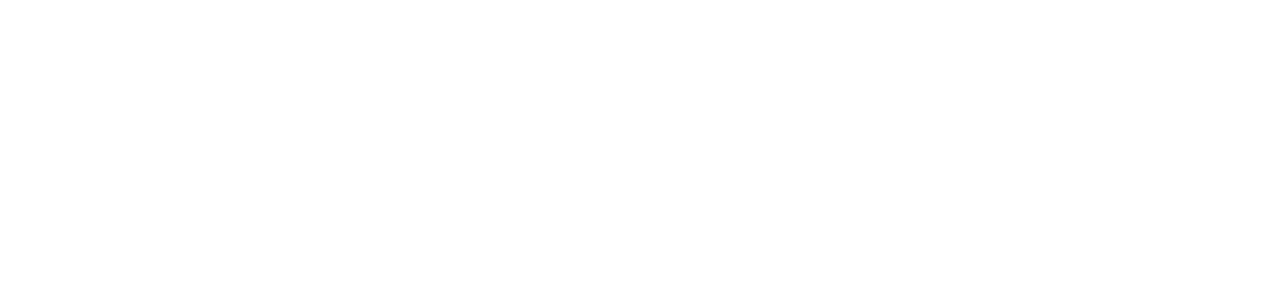
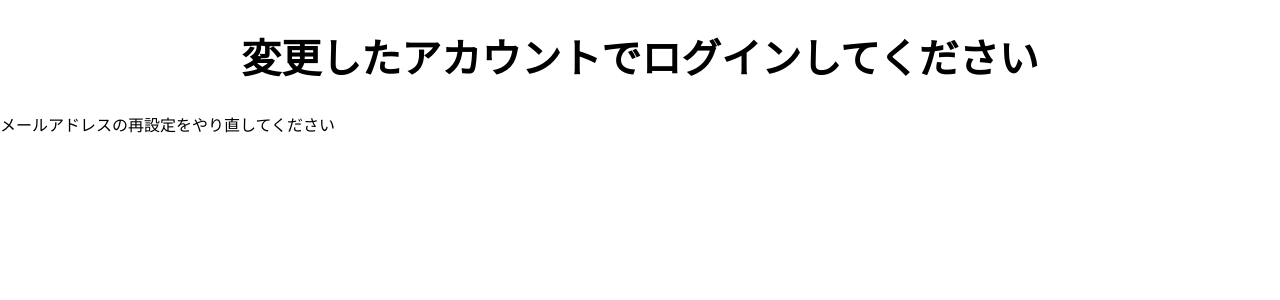
Before and after one commit to HICS-ppp/test2, a React (Create React App) app: page /accounterror in a window 1280 px wide. Before the commit this address had no page. Shown: the top 300 px of the page. Built offline with nearby package versions, Linux system fonts and the light colour scheme.

Commit message:
12/14 米村

```diff
--- a/src/App.tsx
+++ b/src/App.tsx
@@ -28,6 +28,7 @@
 import Login_user from "./usermenu/login_user";
 import Loginuser_loading from "./usermenu/loginuser_loading";
 import Loginusererror from "./usermenu/loginusererror";
+import Accounterror from "./usermenu/accounterror";
 
 function App() {
   return (
@@ -61,6 +62,7 @@
             <Route path={'/loginuser'} element={<Login_user/>}/>
             <Route path={'/loginuser_loading'} element={<Loginuser_loading/>}/>
             <Route path={'/loginusererror'} element={<Loginusererror/>}/>
+            <Route path={'/accounterror'} element={<Accounterror/>}/>
 
 
 
--- /dev/null
+++ b/src/usermenu/accounterror.tsx
@@ -0,0 +1,16 @@
+import React from "react";
+import {Link} from "react-router-dom"
+
+
+
+const Accounterror = () => {
+    return (
+        <>
+           <h1>変更したアカウントでログインしてください</h1>
+        <p>メールアドレスの再設定をやり直してください</p>
+        </>
+
+    );
+};
+
+export default Accounterror;
--- a/src/usermenu/login_user.tsx
+++ b/src/usermenu/login_user.tsx
@@ -9,10 +9,6 @@
     const userID = window.localStorage.getItem('localID')
     console.log(userID)
 
-    if(userID!==null){
-        window.location.href =  "/loginuser_loading"
-    }
-
     const handleSubmit =  (e:any) => {
         e.preventDefault();
         window.location.href = "/loginuser_loading"
@@ -20,7 +16,6 @@
 
     return (
         <>
-
             {/* onSubmitを追加↓ */}
             < form onSubmit={handleSubmit}>
                 <h1 className="loginpage1">再度ログインしてください</h1>
--- a/src/usermenu/loginuser_loading.tsx
+++ b/src/usermenu/loginuser_loading.tsx
@@ -57,8 +57,6 @@
         const dbPass1 = localStorage.getItem('UserPass')
         console.log(dbID1)
         if (userID == dbID1 && userPass == dbPass1) {
-
-
             window.location.href = '/mailchange'
 
         } else {
--- a/src/usermenu/mailchange.tsx
+++ b/src/usermenu/mailchange.tsx
@@ -8,20 +8,26 @@
 const Mailchange = () => {
 
 
+
+
+    const dbID = window.localStorage.getItem("UserID")
+
     const newmail = window.localStorage.getItem('newmailaddress')
     const userid = window.localStorage.getItem("userid")
     console.log(newmail)
     console.log(userid)
 
+    if(dbID==userid){
+        update(ref(database, "Users/" + userid), {
+            mailaddress: newmail,
+        })
 
+        remove(ref(database, "Change/" + userid))
+    }else{
+        remove(ref(database, "Change/" + userid))
+      window.location.href = '/accounterror'
 
-
-    update(ref(database, "Users/" + userid), {
-        mailaddress: newmail,
-    })
-
-    remove(ref(database, "Change/" + userid))
-
+    }
 
 
     return (
```
